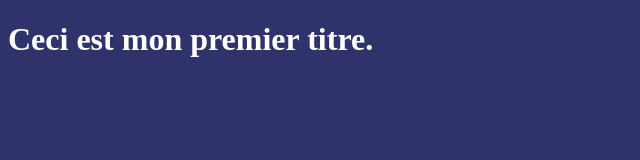
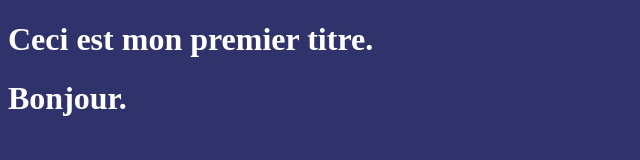
Before and after one commit to El-Hadji-Mory-Ndaw-TerangaCloud/testing, a plain HTML site: page index.html in a window 1280 px wide. Shown: the whole page, without its empty margins (0-640 px from the left). Drawn offline with Linux system fonts and the light colour scheme.

Commit message:
ajout d'un texte Bonjour

```diff
--- a/index.html
+++ b/index.html
@@ -13,5 +13,6 @@
    </style>
     <body>
         <h1>Ceci est mon premier titre.</h1>
+        <h1>Bonjour.</h1>
     </body>
 </html>
```
